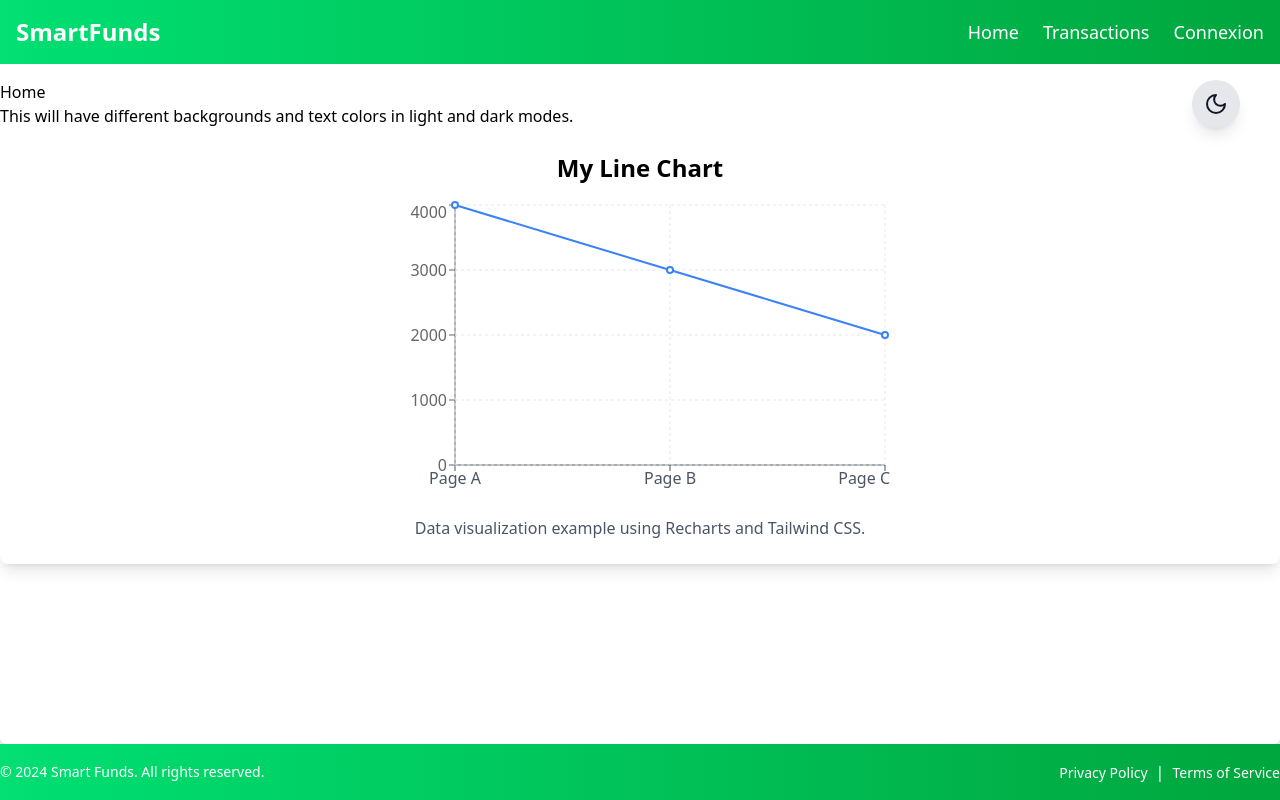
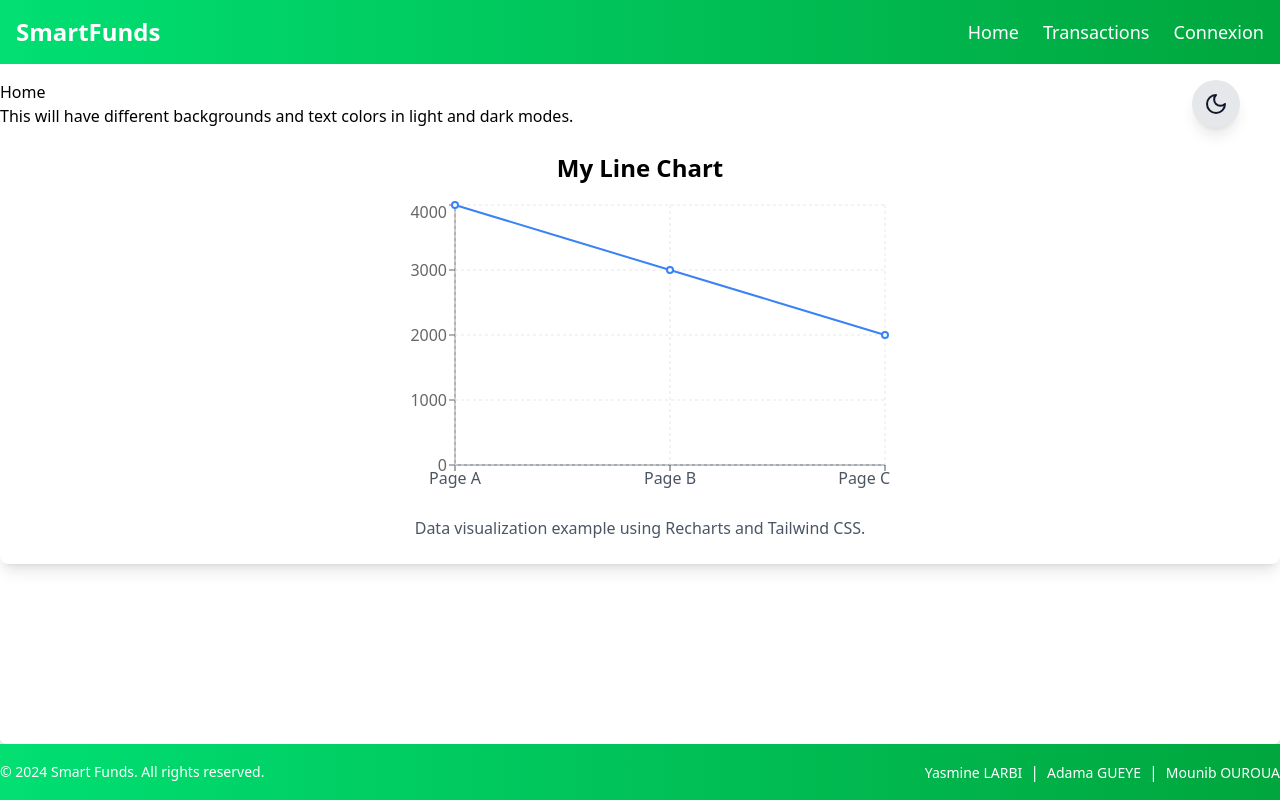
Before and after one commit to Mounib-dev/projet-annuel-frontend, a React (Vite) app: page / in a window 1280 px wide. Built offline with nearby package versions, Linux system fonts and the light colour scheme.

Commit message:
Minor change on footer

```diff
--- a/src/components/layout/Footer.tsx
+++ b/src/components/layout/Footer.tsx
@@ -13,14 +13,21 @@ const Footer: React.FC = () => {
               href="#"
               className="text-sm transition duration-200 hover:text-gray-400"
             >
-              Privacy Policy
+              Yasmine LARBI
             </a>
             <span className="mx-2">|</span>
             <a
               href="#"
               className="text-sm transition duration-200 hover:text-gray-400"
             >
-              Terms of Service
+              Adama GUEYE
+            </a>
+            <span className="mx-2">|</span>
+            <a
+              href="#"
+              className="text-sm transition duration-200 hover:text-gray-400"
+            >
+              Mounib OUROUA
             </a>
           </div>
         </div>
```
